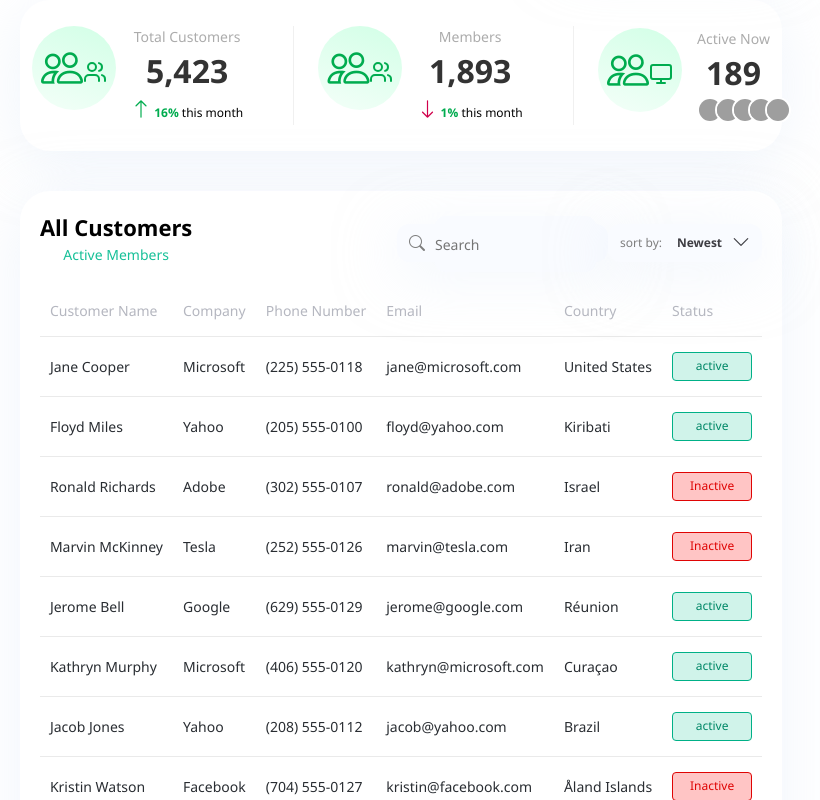
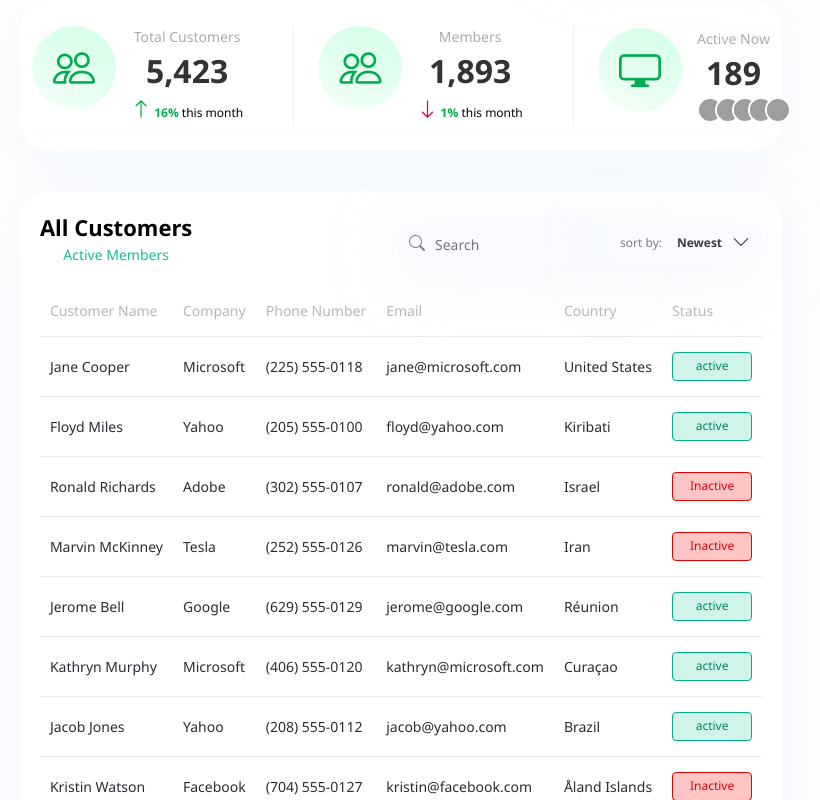
Before and after one commit to soliyana22/Signup_Login, a React (Vite) app: page /customers in a window 1280 px wide. Shown: the whole page, without its empty margins (239-1059 px from the left). Built offline with nearby package versions, Linux system fonts and the light colour scheme; grey boxes are pictures that could not be loaded.

Commit message:
commited

```diff
--- a/src/Components/Customers/Customers.css
+++ b/src/Components/Customers/Customers.css
@@ -1,6 +1,6 @@
 *{
     margin:0;
-    padding: 0;
+    padding: 10rem;
     box-sizing: border-box;
 }
 
--- a/src/Components/Customers/Customers.jsx
+++ b/src/Components/Customers/Customers.jsx
@@ -37,7 +37,7 @@ return(
         <div className="earning">
             <div className="total-customers">
                 <div className="total-customers-icon">
-                      <i className="bi bi-people"><Users size={24}/></i>
+                      <i className="bi bi-people"></i>
                 </div>
                 <div className="earning-right">
                     <p className='earning-right-p'>Total Customers</p>
@@ -47,7 +47,7 @@ return(
             </div>
             <div className="members">
                 <div className="total-customers-icon">
-                      <i className="bi bi-people"><Users size={24}/></i>
+                      <i className="bi bi-people"></i>
                 </div>
                 <div className="earning-right">
                     <p className='earning-right-p'>Members</p>
@@ -57,7 +57,7 @@ return(
             </div>
             <div className="active-now">
                 <div className="total-customers-icon">
-                      <i className="bi bi-people"><Monitor size={24}/></i>
+                      <i className="bi bi-display"></i>
                 </div>
                 <div className="earning-right">
                     <p className='earning-right-p'>Active Now</p>
@@ -140,7 +140,7 @@ return(
       <p>Showing data 1 to 8 of 256k entries</p>
       <div className="pages">
         <div className="previous">
-            <i className='bi bi-chevron-left'><ChevronLeft /></i>
+            <i className='bi bi-chevron-left'></i>
         </div>
      {[1, 2, 3].map((pageNum) => (
   <div
@@ -152,7 +152,7 @@ return(
   </div>
 ))}
         <div className="next">
-            <i className='bi bi-chevron-right'><ChevronRight /></i>
+            <i className='bi bi-chevron-right'></i>
         </div>
       </div>
 </div>
--- a/src/index.css
+++ b/src/index.css
@@ -27,7 +27,7 @@ body {
   display: flex;
   place-items: center;
   min-width: 320px;
-  min-height: 100vh;
+  min-height: 150vh;
 }
 
 h1 {
```
